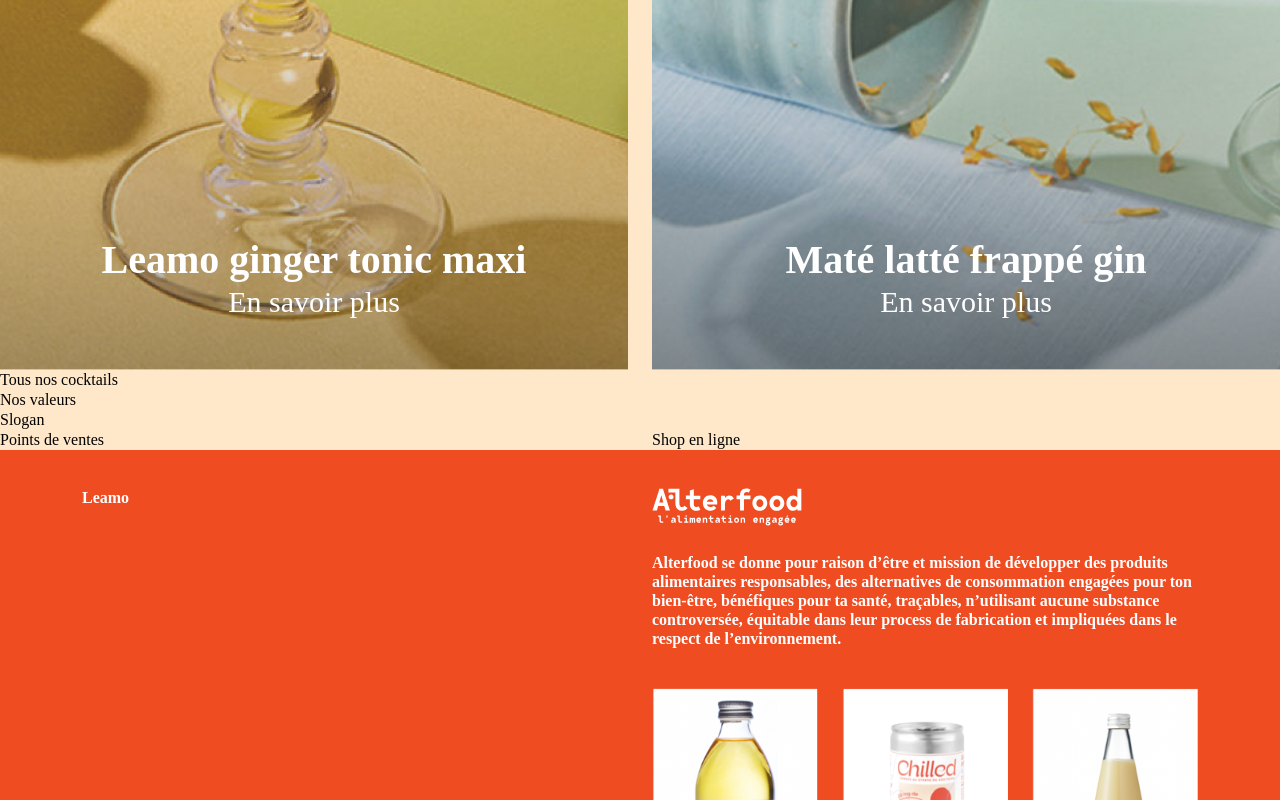
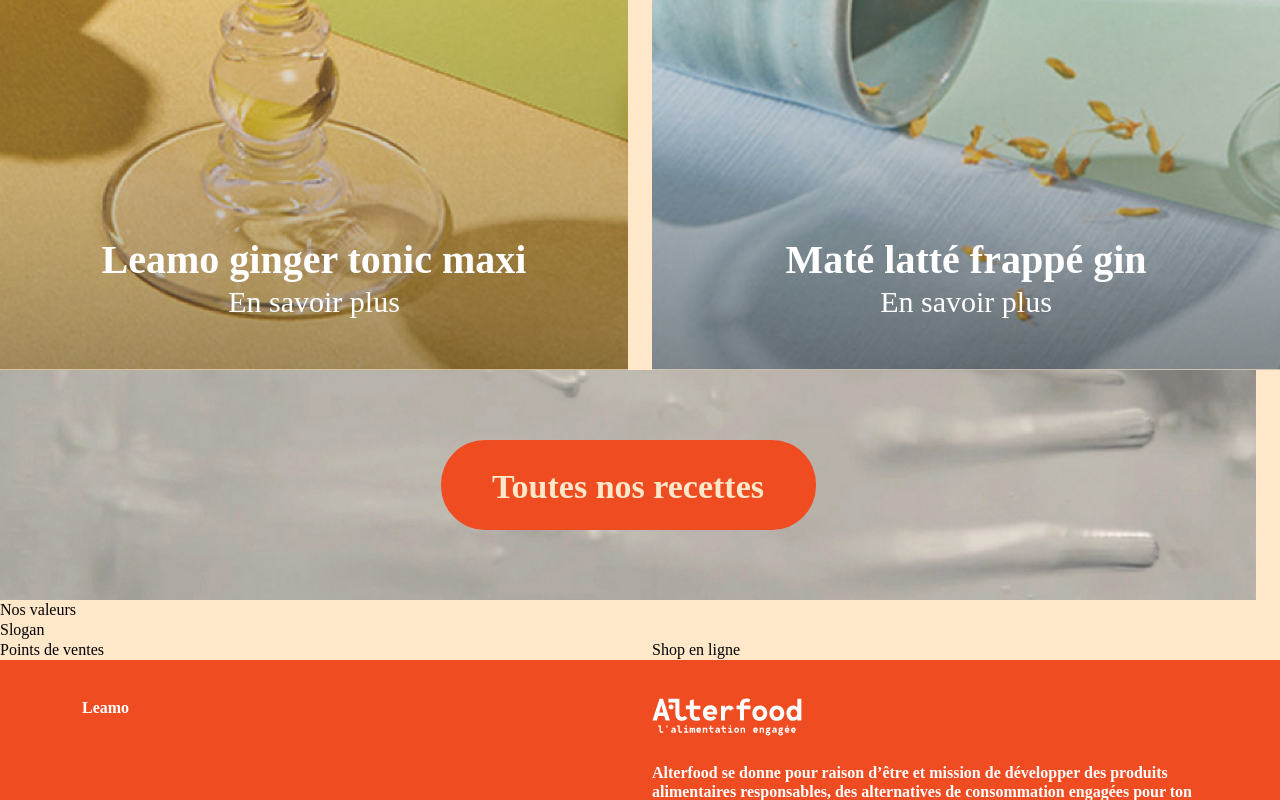
Before and after one commit to AnoukGeinoz/anouk-geinoz-leamo, a website built with Parcel: page src/index.html in a window 1280 px wide. Shown: the part 3051-3851 px from the top of the page. Built offline with nearby package versions, Linux system fonts and the light colour scheme; a web font is replaced by a local one.

Commit message:
realisation section cocktails

```diff
--- a/src/index.html
+++ b/src/index.html
@@ -110,7 +110,13 @@
           </div>
         </div>
         <div class="row">
-          <div class="col-12">Tous nos cocktails</div></div>
+          <div class="col-12">
+            <div class="more-infos">
+            <div class="button-container">
+              <div class="button"><a href="index.html">Toutes nos recettes</a></div>
+            </div>
+          </div>
+          </div></div>
     <div class="container">
       <div class="container-presentation">
         <div class="row">
--- a/src/scss/modules/_cocktails.scss
+++ b/src/scss/modules/_cocktails.scss
@@ -1,5 +1,6 @@
 .container-cocktails h2 {
   margin-bottom: 11px;
+  text-align: center;
 }
 
 .tonic-card,
@@ -30,6 +31,12 @@
   background-image: url(../img/img-frappe.webp);
 }
 
+.more-infos {
+  background-image: url(../img/img-eau.webp);
+  background-size: cover;
+  padding: 18px 0;
+}
+
 @media (min-width: 768px) {
   .tonic-card,
   .frappe-card {
@@ -47,4 +54,8 @@
     line-height: 36px;
     font-weight: 300;
   }
+
+  .more-infos {
+    padding: 70px 0;
+  }
 }
```
